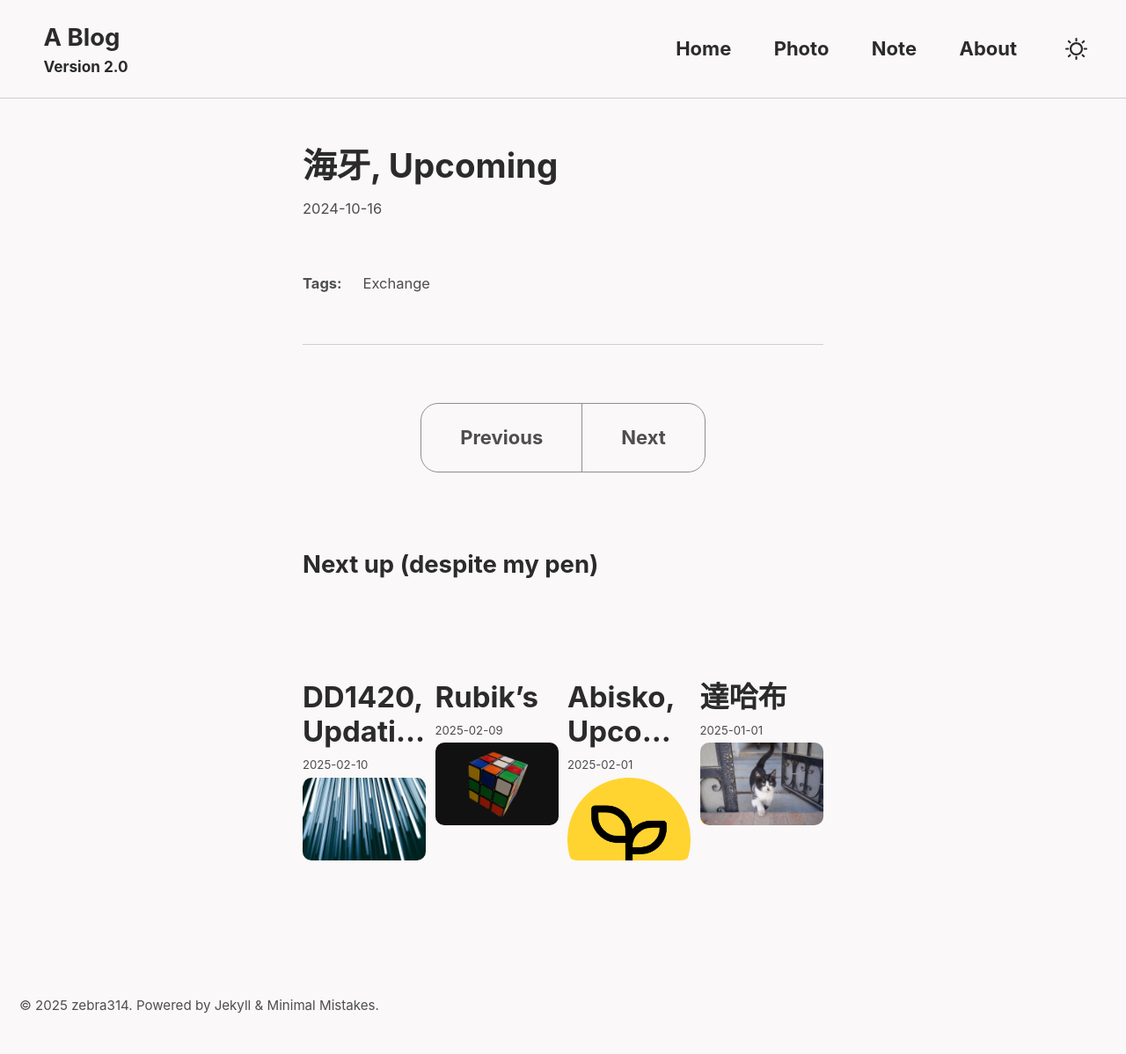
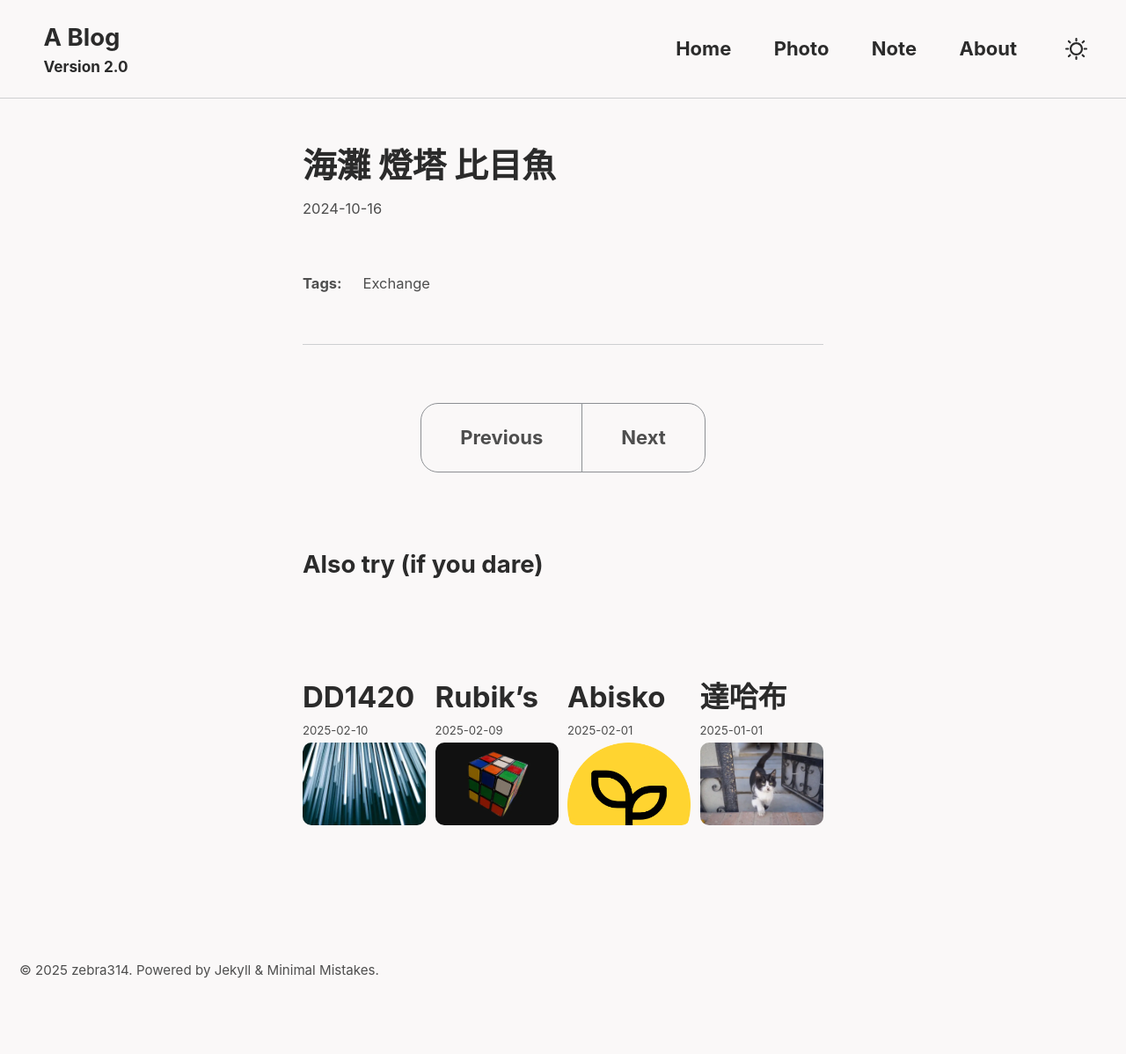
Before and after one commit to zebra314/zebra314.github.io, a Jekyll site: the page built from _posts/2024-10-16-海牙.md, in a window 1280 px wide. Shown: the whole page at 88% size. Built offline with Jekyll 4.4.1, drawn with Linux system fonts in a browser that asks for light colours; cached includes are drawn as plain includes; after the commit the page ends 1159 px from its top, so only the background shows below that.

Commit message:
Update post

```diff
--- a/_layouts/single.html
+++ b/_layouts/single.html
@@ -83,7 +83,7 @@ layout: default
   {% comment %}<!-- only show related on a post page when `related: true` -->{% endcomment %}
   {% if page.id and page.related and site.related_posts.size > 0 %}
     <div class="page__related">
-      <h2 class="page__related-title">Next up (despite my pen)</h2>
+      <h2 class="page__related-title">Also try (if you dare)</h2>
       <div class="grid__wrapper">
         {% for post in site.related_posts limit:4 %}
           {% include archive-single.html type="grid" %}
@@ -93,7 +93,7 @@ layout: default
   {% comment %}<!-- otherwise show recent posts if no related when `related: true` -->{% endcomment %}
   {% elsif page.id and page.related %}
     <div class="page__related">
-      <h2 class="page__related-title">Next up (despite my pen)</h2>
+      <h2 class="page__related-title">Also try (if you dare)</h2>
       <div class="grid__wrapper">
         {% for post in site.posts limit:4 %}
           {% if post.id == page.id %}
--- a/_posts/2024-10-16-海牙.md
+++ b/_posts/2024-10-16-海牙.md
@@ -1,5 +1,5 @@
 ---
-title: "海牙, Upcoming"
+title: "海灘 燈塔 比目魚"
 header:
   teaser:
 tag: Exchange
--- a/_posts/2024-12-17-DD2415.md
+++ b/_posts/2024-12-17-DD2415.md
@@ -1,5 +1,5 @@
 ---
-title: "DD2415, Upcoming"
+title: "DD2415"
 header:
   teaser: /assets/image/24/1217-tb.webp
 tag: Exchange
--- a/_posts/2025-02-01-Abisko.md
+++ b/_posts/2025-02-01-Abisko.md
@@ -1,5 +1,5 @@
 ---
-title: "Abisko, Upcoming"
+title: "Abisko"
 header:
   teaser:
 tag: Exchange
--- a/_posts/2025-02-10-DD1420.md
+++ b/_posts/2025-02-10-DD1420.md
@@ -1,5 +1,5 @@
 ---
-title: "DD1420, Updating"
+title: "DD1420"
 header:
   teaser: /assets/image/25/0210-tb.webp
 tag: Exchange
```
